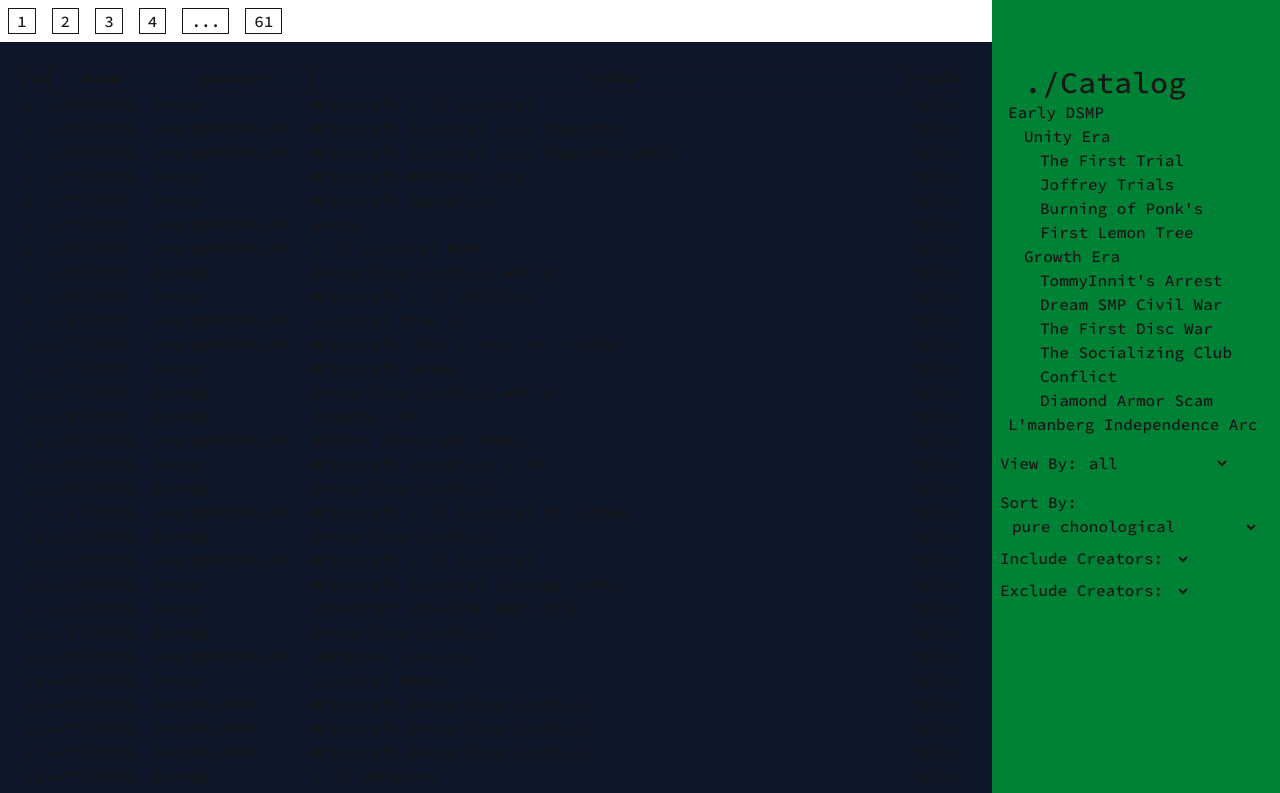
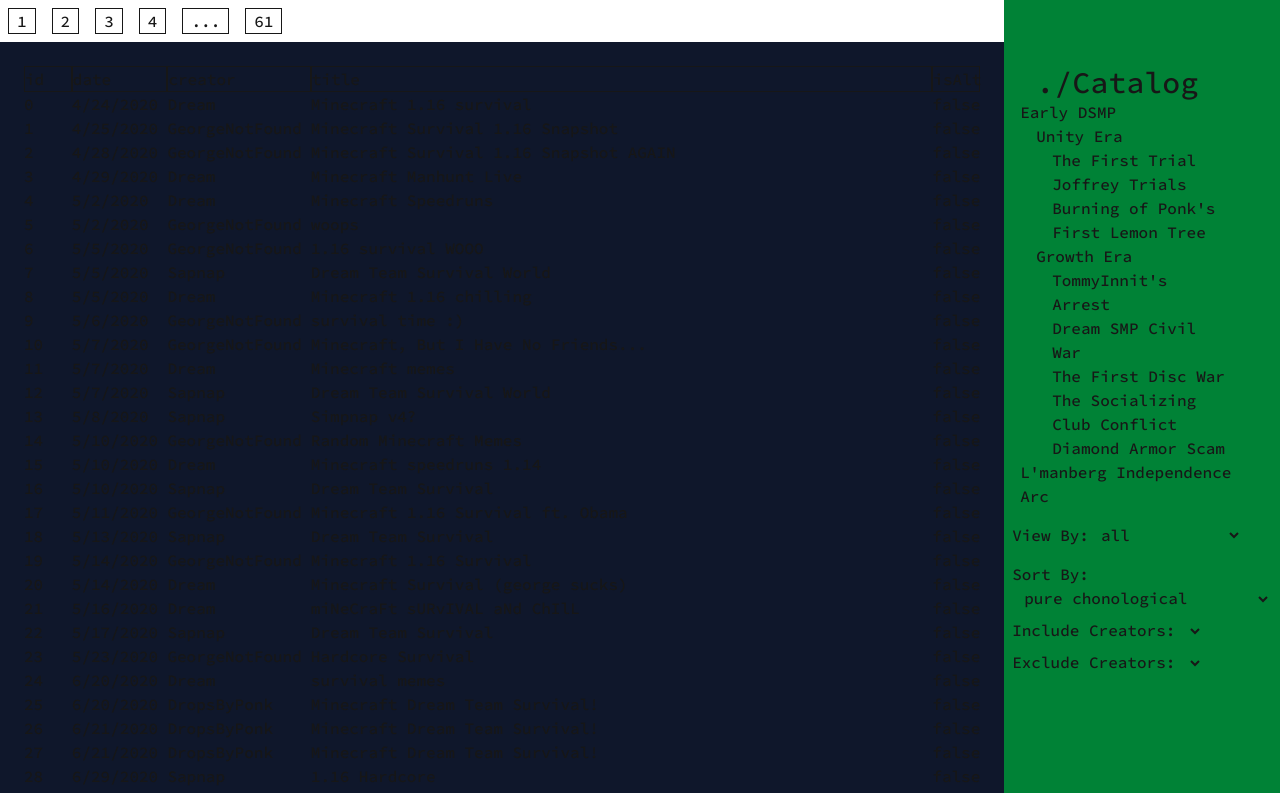
Before and after one commit to xiberxia/dsmpvodsproject, a Next.js app: page / in a window 1280 px wide. Shown: the top 793 px of the page. Built offline with nearby package versions, Linux system fonts and the light colour scheme.

Commit message:
i dont know

```diff
--- a/src/app/layout.tsx
+++ b/src/app/layout.tsx
@@ -25,6 +25,10 @@
 }>) {
   return (
     <html lang="en">
+      <head>
+        <meta name="viewport" content="width=device-width, initial-scale=1.0" />
+
+      </head>
       <body
         className={`${geistSans.variable} ${geistMono.variable} antialiased flex-grow flex`}
       >
--- a/src/app/page.tsx
+++ b/src/app/page.tsx
@@ -3,7 +3,19 @@
 import vods from "./media/dsmpVodsMasterSheet";
 
 var vodsInUse = vods;
+type VodsType = {
+    id: number;    date: string;    cid: number;    creator: string;    title: string;
+    archiver: string;    archiveLink: string;    youtubeRestorer: string;
+    youtubeLink: string;    notesOne: string;    notesOneLink: string;
+    notesTwo: string;    notesTwoLink: string;    isAlt: boolean;
+}[]
 
+type SingleVodType = {
+    id: number;    date: string;    cid: number;    creator: string;    title: string;
+    archiver: string;    archiveLink: string;    youtubeRestorer: string;
+    youtubeLink: string;    notesOne: string;    notesOneLink: string;
+    notesTwo: string;    notesTwoLink: string;    isAlt: boolean;
+}
 
 var paginationDisplay = []
 function Pagination(vodsPerPage: number, totalVods: number, currentPage: number) {
@@ -33,7 +45,7 @@
     )
 }
 
-const totalVods = vodsInUse.length;
+var totalVods = vodsInUse.length;
 
 export default function Home() {
     /**
@@ -47,6 +59,100 @@
       }
      **/
     // totalVods=vodsInUse.length
+
+    // FILTER TABLE
+
+    // SORT TABLE
+    // id, dat, crt, ttl, alt - sort table rows
+    const [ sortBy, setSortBy ] = useState(["id", false]);
+
+    function setSort(thingy: string) {
+        var thingyBool = false;
+        if (sortBy[0] === thingy) {
+            thingyBool = !(sortBy[1]);
+
+        }
+
+        setSortBy([thingy, thingyBool]);
+        console.log(sortBy);
+        sortTable( vodsInUse );
+    }
+
+    {/* TODO: FIX ERRANEOUS BEHAVIOR WHEN MULTIPLE COLUMNS ARE SORTED */}
+    function sortTable( vodsInUse: VodsType ) {
+        switch (sortBy[0]) {
+            case "id": {
+                if (sortBy[1]) {
+                    vodsInUse.sort((a, b) => a.id - b.id);
+                } else {
+                    vodsInUse.sort((a, b) => b.id - a.id);
+                }
+                break;
+            }
+
+            case "dat": {
+                vodsInUse.sort((a, b) => {
+                    var thingA = a.date.split("/");
+                    var thingB = b.date.split("/");
+
+                    if (a.date.localeCompare(b.date)) {
+                        return 0;
+
+                    } else if (parseInt(thingA[2]) < parseInt(thingB[2])) {
+                        return sortBy[1] ? 1 : -1;
+
+                    } else if (parseInt(thingA[1]) < parseInt(thingB[1])) {
+                        return sortBy[1] ? 1 : -1;
+
+                    } else if (parseInt(thingA[0]) < parseInt(thingB[0])) {
+                        return sortBy[1] ? 1 : -1;
+
+                    } else {
+                       return sortBy[1] ? -1 : 1;
+
+                    }
+                })
+                break;
+            }
+
+            case "crt": {
+                vodsInUse.sort((a, b) => {
+                    const tempA = a.creator.toUpperCase();
+                    const tempB = b.creator.toUpperCase();
+                    console.log(tempA);
+                    return sortBy[1] ? (tempA.localeCompare(tempB)) : (tempB.localeCompare(tempA));
+
+                })
+            }
+
+            case "ttl": {
+                vodsInUse.sort((a, b) => {
+                    const tempC = a.title.toUpperCase();
+                    const tempD = b.title.toUpperCase();
+                    return sortBy[1] ? (tempC.localeCompare(tempD)) : (tempD.localeCompare(tempC));
+
+                })
+            }
+
+            case "alt": {
+                vodsInUse.sort((a, b) => {
+                    if ((a.isAlt && b.isAlt) || !(a.isAlt && b.isAlt)) {
+                        return 0;
+
+                    } else if (a.isAlt && !(b.isAlt)) {
+                        return sortBy[1] ? 1 : -1;
+
+                    } else {
+                        return sortBy[1] ? -1 : 1;
+
+                    }
+
+                })
+            }
+
+        }
+
+    }
 
 
     {/* default number vods per page */}
@@ -69,24 +175,31 @@
     }
 
 
-    function MakeRow( singleVod, index: number ) {
+
+    function MakeRow( singleVod: SingleVodType, index: number ) {
+
+        return [
+            <div key={singleVod.id} className="grid grid-cols-20 col-span-20 ">
+                <div onClick={() => {changeRowStates(index)}}
+                    className="col-start-1">{singleVod.id}</div>
+                <div onClick={() => {changeRowStates(index)}}
+                    className="col-start-2 col-span-2">{singleVod.date}</div>
+                <div onClick={() => {changeRowStates(index)}}
+                    className="col-start-4 col-span-3">{singleVod.creator}</div>
+                <div onClick={() => {changeRowStates(index)}}
+                    className="col-start-7 col-end-20 truncate text-ellipsis">{singleVod.title}</div>
+                <div onClick={() => {changeRowStates(index)}}
+                    className="">{singleVod.isAlt.toString()}</div>
+            </div>
+            ,
+            rowExpand[index] && (
 
 
-        return [
-            <tr key={singleVod.id}  onClick={() => {changeRowStates(index)}}>
-                <td >{singleVod.id}</td>
-                <td >{singleVod.date}</td>
-                <td >{singleVod.creator}</td>
-                <td >{singleVod.title}</td>
-                <td >{singleVod.isAlt.toString()}</td>
-            </tr>,
-            rowExpand[index] && (
-                <tr  key={singleVod.id + 10000}>
-                    <td  colSpan={5} >
+                /* MAKE FOR DIFFEERENT SCREEN SIZES */
+                <div className="col-span-20">
                     <p className="">IA: {singleVod.archiveLink}</p>
                     <p>IA archiver: {singleVod.archiver}</p>
-                </td>
-                </tr>
+                </div>
 
             )
         ]
@@ -99,7 +212,7 @@
     }
 
 
-    function getCurrentVods( vodsPerPage: number, currentPage: number, vodsInUse ) {
+    function getCurrentVods( vodsPerPage: number, currentPage: number, vodsInUse: VodsType ) {
         const displayedVods = [];
         for (var i=0;i<vodsPerPage;i++) {
             if (((vodsPerPage * (currentPage-1)) + i) <= vodsInUse.length-1) {
@@ -143,28 +256,28 @@
 
         </div>
 
-        <div className="bg-slate-900 h-full p-6 flex font-monospace">
+        <div className="bg-slate-900 h-full p-6 grid grid-cols-20 font-monospace">
+        {/* todo: make everything keyboard interactable*/}
+        {/* todo: make screen size interactable + navbar slidable + ellipses text*/}
 
-            <table className="table-fixed flex-grow">
-                <thead className="">
 
-                <tr className="">
-                    <th className="border ">id</th>
-                    <th className="border ">date</th>
-                    <th className="border ">creator</th>
-                    <th className="border ">title</th>
-                    <th className="border ">isAlt</th>
-
-                </tr>
-                </thead>
-                <tbody >
+                <div className="border block "
+                    onClick={() => {setSort("id")}}>id</div>
+                <div className="border col-span-2"
+                    onClick={() => {setSort("dat")}}>date</div>
+                <div className="border col-start-4 col-span-3"
+                    onClick={() => {setSort("crt")}}>creator</div >
+                <div className="border col-start-7 col-end-20 "
+                   onClick={() => {setSort("ttl")}} >title</div>
+                <div className="border block"
+                    onClick={() => {setSort("alt")}}>isAlt</div>
                 {getCurrentVods(vodsPerPage, currentPage, vodsInUse).map((singleVod, index) =>
                     (MakeRow(singleVod, index)))}
 
-                </tbody>
-            </table>
+        </div>
 
-        </div>
+
+
 
         {/* pagination */}
         <div className="flex">
```
Also changed, not shown: 1 other file (tests, documents, lock files or other folders). Lines whose indentation alone changed are shown as unchanged.
